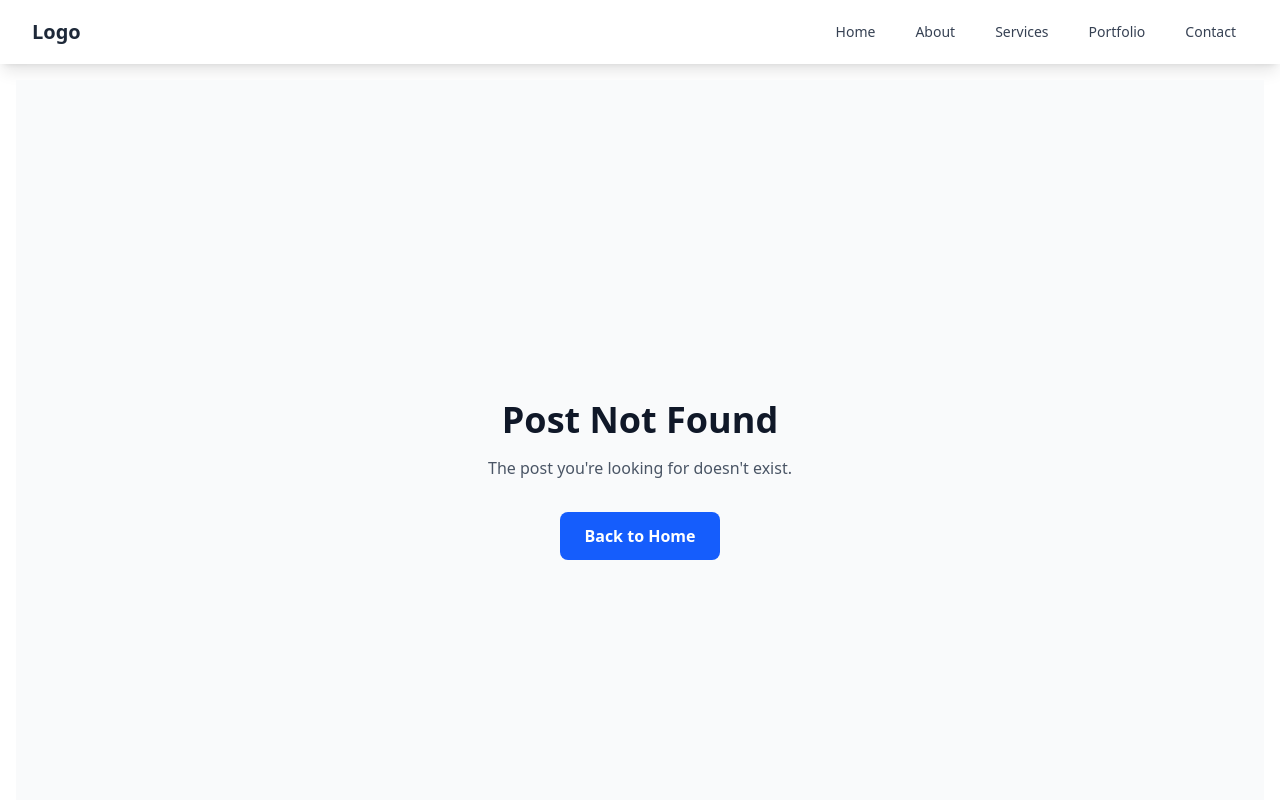
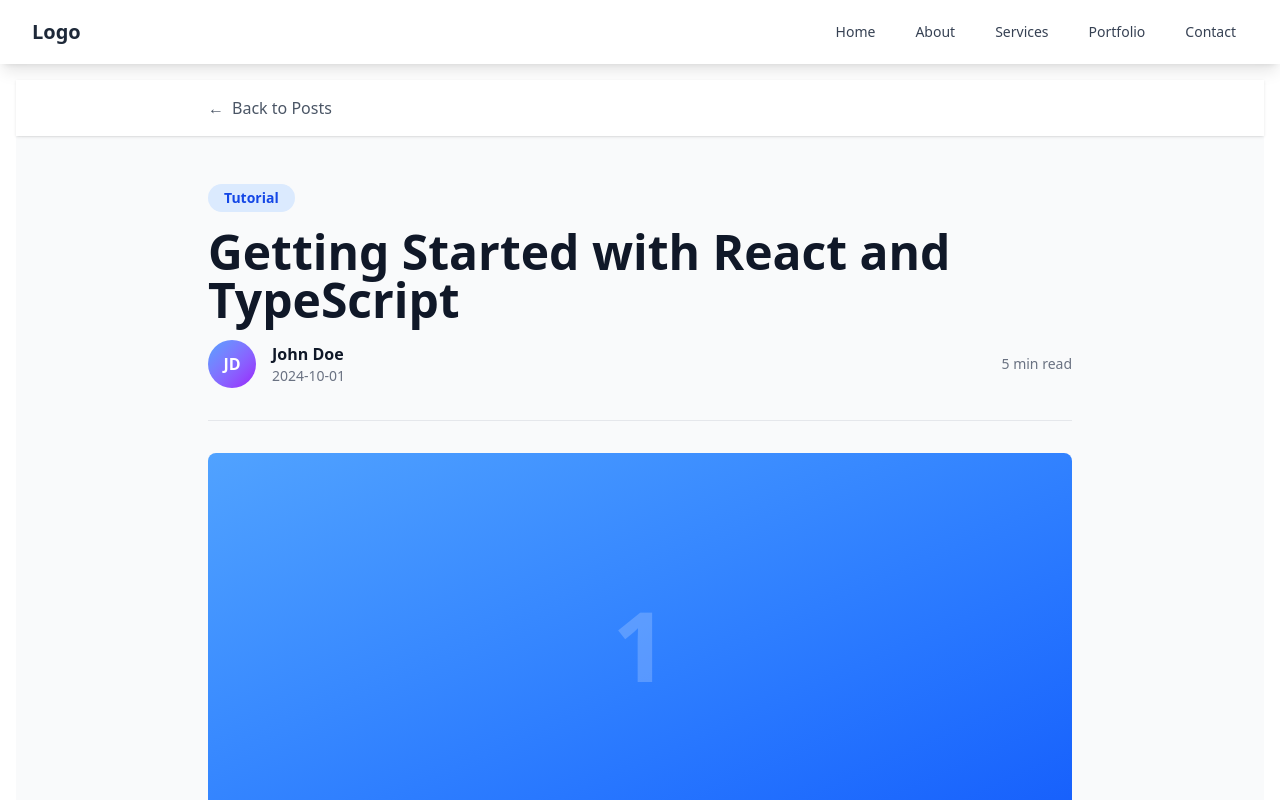
Before and after one commit to m4rcin7/vap, a React (Vite) app: page /post/1 in a window 1280 px wide. Before the commit this address had no page. Shown: the top 800 px of the page. Built offline with nearby package versions, Linux system fonts and the light colour scheme.

Commit message:
fix_bugs

```diff
--- a/src/pages/Home.tsx
+++ b/src/pages/Home.tsx
@@ -1,12 +1,10 @@
 import { useState } from "react";
 import { postsData } from "../data/posts";
+import { useNavigate } from "react-router-dom";
 
-interface HomeProps {
-  onPostClick?: (postId: number) => void;
-}
-
-export function Home({ onPostClick }: HomeProps) {
+export function Home() {
   const [selectedCategory, setSelectedCategory] = useState<string>("all");
+  const navigate = useNavigate();
 
   const categories = [
     "all",
@@ -19,16 +17,11 @@ export function Home({ onPostClick }: HomeProps) {
       : postsData.filter((post) => post.category === selectedCategory);
 
   const handlePostClick = (postId: number) => {
-    if (onPostClick) {
-      onPostClick(postId);
-    }
-    // If using React Router, you would do:
-    // navigate(`/post/${postId}`);
+    navigate(`/post/${postId}`);
   };
 
   return (
     <div className="min-h-screen bg-gray-50">
-      {/* Hero Section */}
       <section className="bg-gradient-to-r from-blue-600 to-purple-600 text-white py-20">
         <div className="max-w-6xl mx-auto px-4">
           <div className="max-w-3xl">
@@ -44,7 +37,6 @@ export function Home({ onPostClick }: HomeProps) {
         </div>
       </section>
 
-      {/* Featured Stats */}
       <section className="max-w-6xl mx-auto px-4 -mt-10">
         <div className="bg-white rounded-lg shadow-lg p-8 grid grid-cols-2 md:grid-cols-4 gap-6">
           <div className="text-center">
@@ -68,7 +60,6 @@ export function Home({ onPostClick }: HomeProps) {
         </div>
       </section>
 
-      {/* Category Filter */}
       <section className="max-w-6xl mx-auto px-4 py-12">
         <div className="flex flex-wrap gap-3 justify-center mb-12">
           {categories.map((category) => (
@@ -86,7 +77,6 @@ export function Home({ onPostClick }: HomeProps) {
           ))}
         </div>
 
-        {/* Posts Grid */}
         <div className="grid md:grid-cols-2 lg:grid-cols-3 gap-8">
           {filteredPosts.map((post) => (
             <article
@@ -124,7 +114,6 @@ export function Home({ onPostClick }: HomeProps) {
         </div>
       </section>
 
-      {/* Newsletter Section */}
       <section className="max-w-6xl mx-auto px-4 pb-12">
         <div className="bg-gradient-to-r from-blue-600 to-purple-600 rounded-lg p-12 text-center text-white">
           <h2 className="text-3xl font-bold mb-4">
--- a/src/pages/PostDetail.tsx
+++ b/src/pages/PostDetail.tsx
@@ -1,17 +1,15 @@
+import { useParams, useNavigate } from "react-router-dom";
 import { postsData } from "../data/posts";
 
-interface PostDetailProps {
-  postId: number;
-  onBack?: () => void;
-}
+export function PostDetail() {
+  const { postId } = useParams<{ postId: string }>();
+  const navigate = useNavigate();
 
-export function PostDetail({ postId, onBack }: PostDetailProps) {
-  // Find the post by ID
-  const post = postsData.find((p) => p.id === postId);
+  const post = postsData.find((p) => p.id === Number(postId));
 
-  // If using React Router, you would get postId from useParams():
-  // const { postId } = useParams();
-  // const navigate = useNavigate();
+  const handleBack = () => {
+    navigate("/");
+  };
 
   if (!post) {
     return (
@@ -24,7 +22,7 @@ export function PostDetail({ postId, onBack }: PostDetailProps) {
             The post you're looking for doesn't exist.
           </p>
           <button
-            onClick={onBack}
+            onClick={handleBack}
             className="bg-blue-600 text-white px-6 py-3 rounded-lg font-semibold hover:bg-blue-700 transition-colors"
           >
             Back to Home
@@ -34,18 +32,20 @@ export function PostDetail({ postId, onBack }: PostDetailProps) {
     );
   }
 
-  // Get related posts (same category, exclude current post)
   const relatedPosts = postsData
     .filter((p) => p.category === post.category && p.id !== post.id)
     .slice(0, 3);
 
+  const handleRelatedPostClick = (relatedPostId: number) => {
+    navigate(`/post/${relatedPostId}`);
+  };
+
   return (
     <div className="min-h-screen bg-gray-50">
-      {/* Header */}
       <header className="bg-white shadow-sm sticky top-0 z-10">
         <div className="max-w-4xl mx-auto px-4 py-4">
           <button
-            onClick={onBack}
+            onClick={handleBack}
             className="flex items-center text-gray-600 hover:text-gray-900 transition-colors"
           >
             <span className="mr-2">←</span>
@@ -55,7 +55,6 @@ export function PostDetail({ postId, onBack }: PostDetailProps) {
       </header>
 
       <main className="max-w-4xl mx-auto px-4 py-12">
-        {/* Post Header */}
         <article>
           <div className="mb-8">
             <span className="inline-block px-4 py-1 bg-blue-100 text-blue-700 rounded-full text-sm font-semibold mb-4">
@@ -83,7 +82,6 @@ export function PostDetail({ postId, onBack }: PostDetailProps) {
             </div>
           </div>
 
-          {/* Featured Image */}
           <div
             className={`h-96 ${post.image} rounded-lg mb-8 flex items-center justify-center`}
           >
@@ -92,7 +90,6 @@ export function PostDetail({ postId, onBack }: PostDetailProps) {
             </span>
           </div>
 
-          {/* Post Content */}
           <div className="prose prose-lg max-w-none mb-12">
             <div className="text-xl text-gray-600 mb-8 font-medium leading-relaxed">
               {post.excerpt}
@@ -102,7 +99,6 @@ export function PostDetail({ postId, onBack }: PostDetailProps) {
             </div>
           </div>
 
-          {/* Tags */}
           <div className="flex flex-wrap gap-2 mb-8 pb-8 border-b border-gray-200">
             <span className="px-4 py-2 bg-gray-100 text-gray-700 rounded-full text-sm">
               #{post.category.toLowerCase()}
@@ -115,7 +111,6 @@ export function PostDetail({ postId, onBack }: PostDetailProps) {
             </span>
           </div>
 
-          {/* Share Section */}
           <div className="bg-gray-100 rounded-lg p-8 mb-12">
             <h3 className="text-xl font-bold text-gray-900 mb-4">
               Share this article
@@ -134,7 +129,6 @@ export function PostDetail({ postId, onBack }: PostDetailProps) {
           </div>
         </article>
 
-        {/* Related Posts */}
         {relatedPosts.length > 0 && (
           <section className="mb-12">
             <h2 className="text-3xl font-bold text-gray-900 mb-8">
@@ -144,7 +138,7 @@ export function PostDetail({ postId, onBack }: PostDetailProps) {
               {relatedPosts.map((relatedPost) => (
                 <div
                   key={relatedPost.id}
-                  onClick={() => window.location.reload()} // In real app, navigate to new post
+                  onClick={() => handleRelatedPostClick(relatedPost.id)}
                   className="bg-white rounded-lg shadow-lg overflow-hidden cursor-pointer hover:shadow-xl transition-shadow"
                 >
                   <div className={`h-32 ${relatedPost.image}`}></div>
@@ -165,7 +159,6 @@ export function PostDetail({ postId, onBack }: PostDetailProps) {
           </section>
         )}
 
-        {/* Author Bio */}
         <section className="bg-white rounded-lg shadow-lg p-8">
           <div className="flex items-start gap-6">
             <div className="w-20 h-20 bg-gradient-to-br from-blue-400 to-purple-600 rounded-full flex items-center justify-center text-white text-2xl font-bold flex-shrink-0">
```
